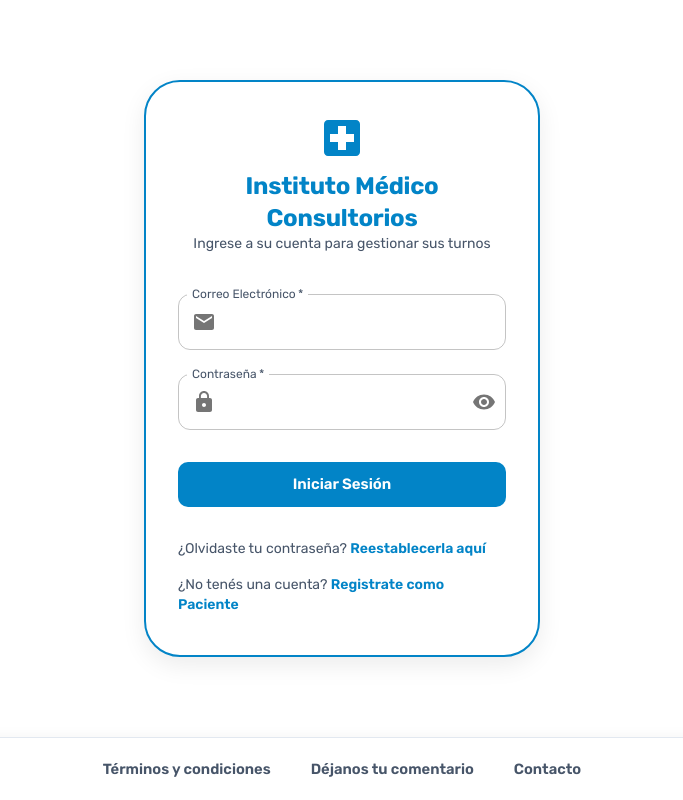
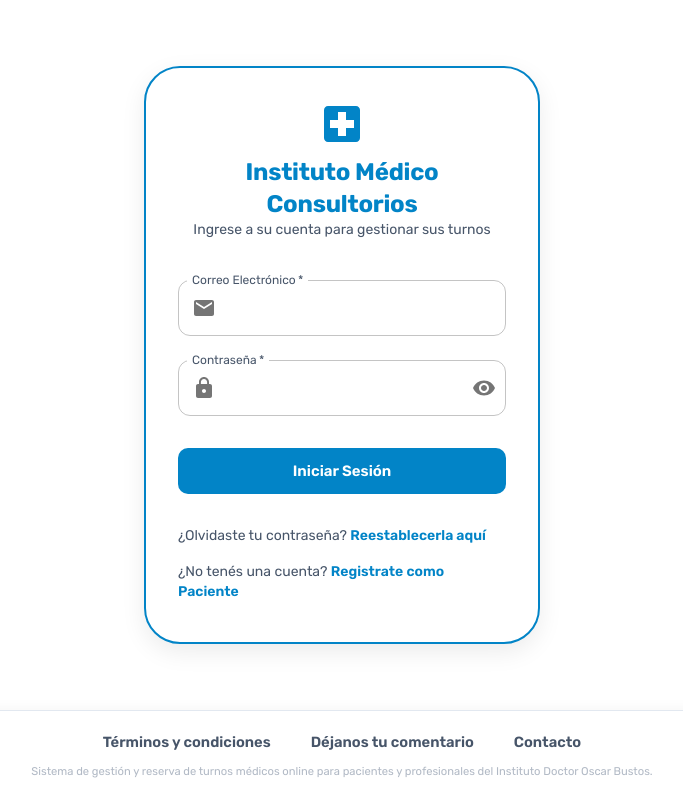
Before and after one commit to Agusgallegos16/Clinical-Appointment-Platform, a React (Vite) app in the folder frontend/: page /login in a window 1280 px wide. Shown: the whole page, without its empty margins (298-981 px from the left). Built offline with nearby package versions, Linux system fonts and the light colour scheme; no server answers.

Commit message:
Version 1.0.6

```diff
--- a/frontend/src/components/Footer.jsx
+++ b/frontend/src/components/Footer.jsx
@@ -1,6 +1,6 @@
 import React from 'react';
 import { Link as RouterLink } from 'react-router-dom';
-import { Box, Container, Link, useTheme } from '@mui/material';
+import { Box, Container, Link, Typography, useTheme } from '@mui/material';
 
 const Footer = () => {
   const theme = useTheme();
@@ -59,6 +59,21 @@ const Footer = () => {
             Contacto
           </Link>
         </Box>
+
+        {/* Leyenda discreta de verificación para indexación SEO y bots de búsqueda */}
+        <Box textAlign="center" mt={1.5}>
+          <Typography
+            variant="caption"
+            sx={{
+              fontSize: '0.7rem',
+              color: isDark ? 'rgba(203, 213, 225, 0.4)' : 'rgba(100, 116, 139, 0.5)',
+              display: 'block',
+              lineHeight: 1.3,
+            }}
+          >
+            Sistema de gestión y reserva de turnos médicos online para pacientes y profesionales del Instituto Doctor Oscar Bustos.
+          </Typography>
+        </Box>
       </Container>
     </Box>
   );
```
